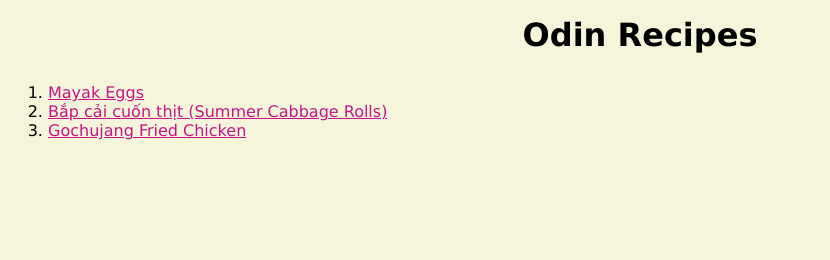
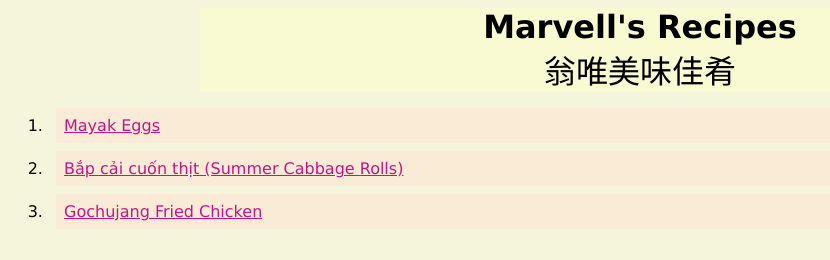
Before and after one commit to muwew/odin-recipes, a plain HTML site: page index.html in a window 1280 px wide. Shown: the whole page, without its empty margins (0-830 px from the left). Drawn offline with Linux system fonts and the light colour scheme.

Commit message:
Update index formatting
Added background colors, margin, chinese subtitle

```diff
--- a/index.html
+++ b/index.html
@@ -6,7 +6,8 @@
     </head>
 
     <body>
-        <h1>Odin Recipes</h1>
+        <h1>Marvell's Recipes</h1>
+        <h1 class="Chinese">翁唯美味佳肴</h1>
         <ol class="recipe-list">
             <li><a class="recipe" href="./odin-recipes/mayak-eggs.html">Mayak Eggs</a></li>
             <li><a class="recipe" href="./odin-recipes/summer-cabbage-rolls.html">Bắp cải cuốn thịt (Summer Cabbage Rolls)</a></li>
--- a/style.css
+++ b/style.css
@@ -7,11 +7,22 @@ html *{
     font-weight:400;
 }
 
+.recipe{
+    display: block;
+    padding: 1vh;
+    margin: 1vh;
+    background-color:antiquewhite;
+}
+
 /* title */
 h1{
     text-align: center;
-    padding-top: 1vh;
-    padding-bottom: 1vh;
+    background-color:lightgoldenrodyellow;
+    margin: auto 15vw;
+}
+
+.chinese{
+    font-weight:500;
 }
 
 /*links*/
```
